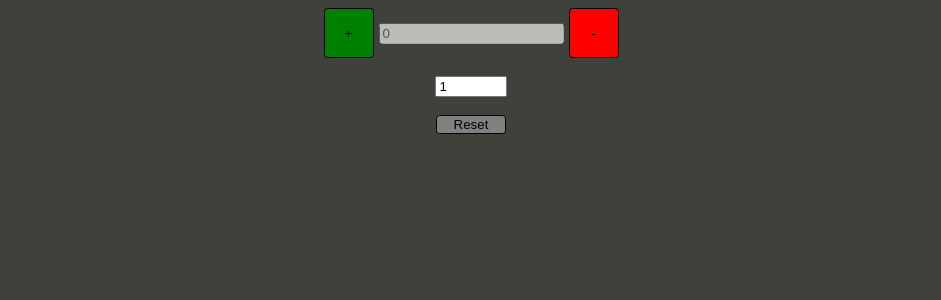
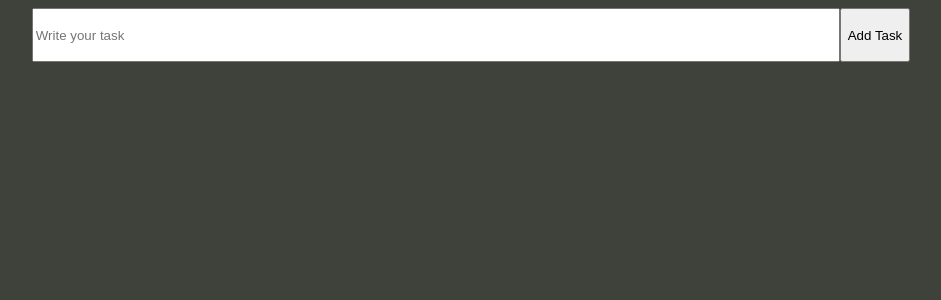
Before and after one commit to Cleo-s/React-learn, a React (Create React App) app: page / in a window 1280 px wide. Shown: the top 300 px of the page, without its empty margins (169-1110 px from the left). Built offline with nearby package versions, Linux system fonts and the light colour scheme.

Commit message:
add: task input & cinfirm button

```diff
--- /dev/null
+++ b/src/App.css
@@ -0,0 +1,6 @@
+.header {
+    display: flex;
+    flex-direction: row;
+    justify-content: center;
+    align-items: center;
+}
--- a/src/App.js
+++ b/src/App.js
@@ -1,10 +1,16 @@
 import React from 'react';
-import Displayer from './components/Displayer';
+import Input from './components/Input/index.jsx';
+import Button from './components/Button/index.jsx';
+import './App.css';
 
 function App() {
+
   return (
     <div className="App">
-      <Displayer />
+      <section className='header' >
+        <Input />
+        <Button className='add-task-button' text='Add Task'/>
+      </section>
     </div>
   );
 }
--- a/src/components/Button/Button.css
+++ b/src/components/Button/Button.css
@@ -1,25 +1,5 @@
-.button.constructive {
-    background-color: green;
-    border: 1px solid black;
-    border-radius: 3.5px;
-    min-width: 50px;
-    min-height: 50px;
-    margin-right: 5px;
+.add-task-button {
+    height: 3.35rem;
+    gap: 0.125rem;
+    margin: none;
 }
-
-.button.destructive {
-    background-color: red;
-    border: 1px solid black;
-    border-radius: 3.5px;
-    min-width: 50px;
-    min-height: 50px;
-    margin-left: 5px;
-}
-
-.button.reset {
-    background-color: grey;
-    border: 1px solid black;
-    border-radius: 3.5px;
-
-    width: 5.5%;
-}
--- a/src/components/Button/index.jsx
+++ b/src/components/Button/index.jsx
@@ -1,9 +1,9 @@
 import React from 'react';
 import './Button.css';
 
-export default function Button({children, onClick, type}) {
+export default function Button({className, text}) {
 
     return (
-        <button className={`button ${type}`} onClick={onClick}>{children}</button>
+        <button className={className}>{text}</button>
     )
 }
--- a/src/components/Displayer/Displayer.css
+++ /dev/null
@@ -1,34 +0,0 @@
-.counter {
-    background-color: white;
-}
-
-.main-wrapper {
-    height: 100%;
-}
-
-.counter-wrapper {
-    display: flex;
-    flex-direction: row;
-    justify-content: center;
-    align-items: center;
-    height: 100%;
-    width: 100%;
-    margin: 0 auto;
-}
-
-.set-step-wrapper {
-    position: relative;
-    display: flex;
-    flex-direction: column;
-    align-items: center;
-    height: 100%;
-    justify-content: center;
-}
-
-.set-step {
-    width: 5%;
-}
-
-.displayer-counter {
-    min-height: 50px;
-}
--- a/src/components/Displayer/index.jsx
+++ /dev/null
@@ -1,52 +0,0 @@
-import React, { useState } from "react";
-import Button from "../Button";
-import "./Displayer.css";
-
-export default function Displayer() {
-  const [counter, setCounter] = useState(0);
-  const [value, setValue] = useState("1");
-
-  const setStep = (event) => {
-    setValue(event.target.value);
-  };
-
-  const Reset = (event) => {
-    event.preventDefault();
-    setCounter(0);
-    setValue("1");
-  };
-
-  const Increase = (event) => {
-    event.preventDefault();
-    setCounter(counter + parseInt(value));
-  };
-
-  const Decrease = (event) => {
-    event.preventDefault();
-    setCounter(counter - parseInt(value));
-  };
-
-  return (
-    <div className="main-wrapper">
-      <section className="counter-wrapper">
-        <Button onClick={Increase} type="constructive" children={"+"} />
-
-        <input type="text" classname="displayer-counter" value={counter} disabled/>
-
-        <br />
-
-        <Button onClick={Decrease} type="destructive" children={"-"} />
-      </section>
-
-      <br/>
-
-      <section className="set-step-wrapper">
-        <input className="set-step" type="text" value={value} onChange={setStep} />
-
-        <br />
-
-        <Button onClick={Reset} type="reset" children={"Reset"} />
-      </section>
-    </div>
-  );
-}
--- /dev/null
+++ b/src/components/Input/Input.css
@@ -0,0 +1,5 @@
+.to-do-input {
+    width: 50rem;
+    height: 3rem;
+    margin: none;
+}
--- /dev/null
+++ b/src/components/Input/index.jsx
@@ -0,0 +1,8 @@
+import React from 'react';
+import './Input.css';
+
+export default function Input() {
+    return (
+        <input type='text' placeholder='Write your task' className='to-do-input'/>
+    )
+}
```
